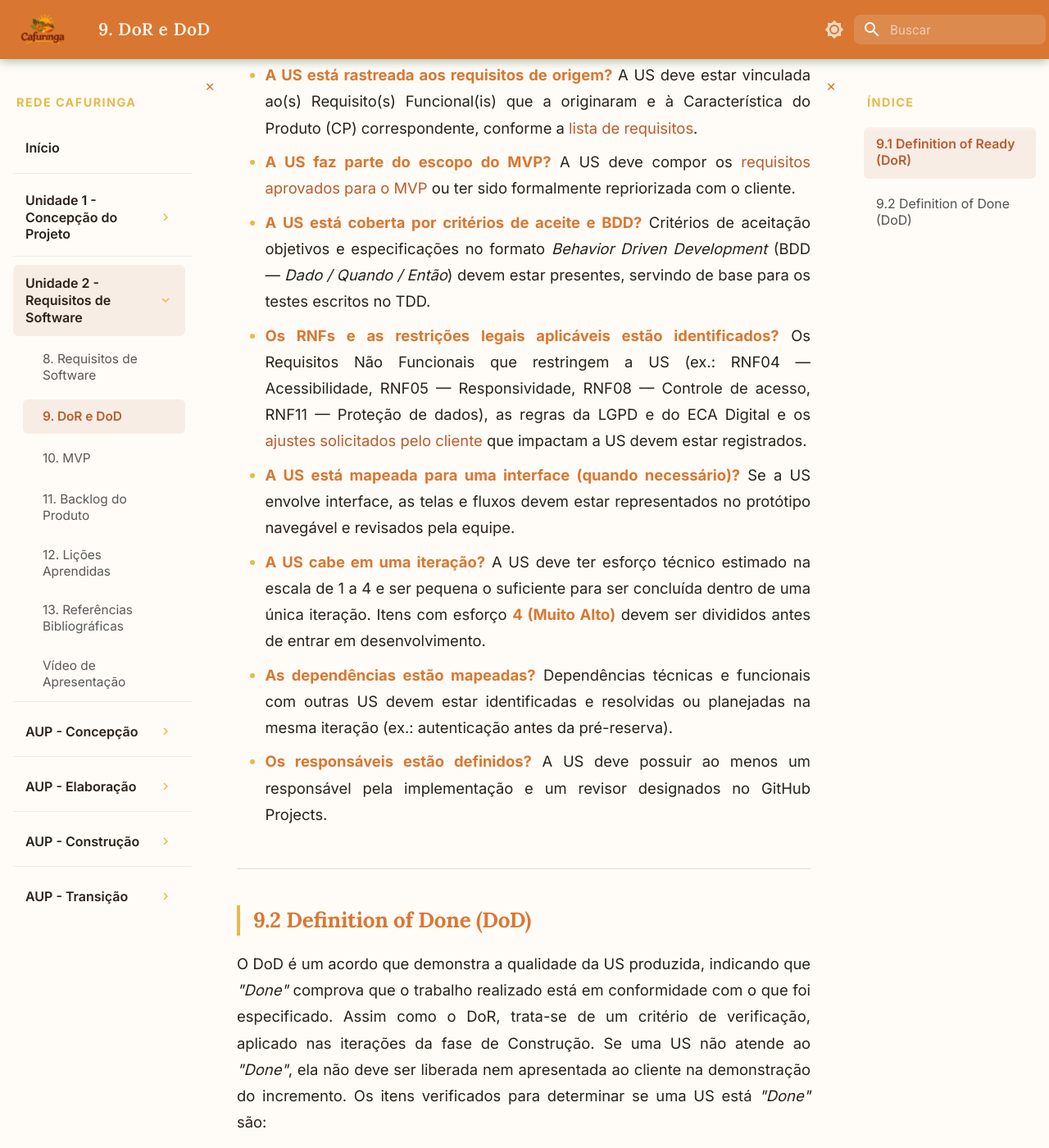
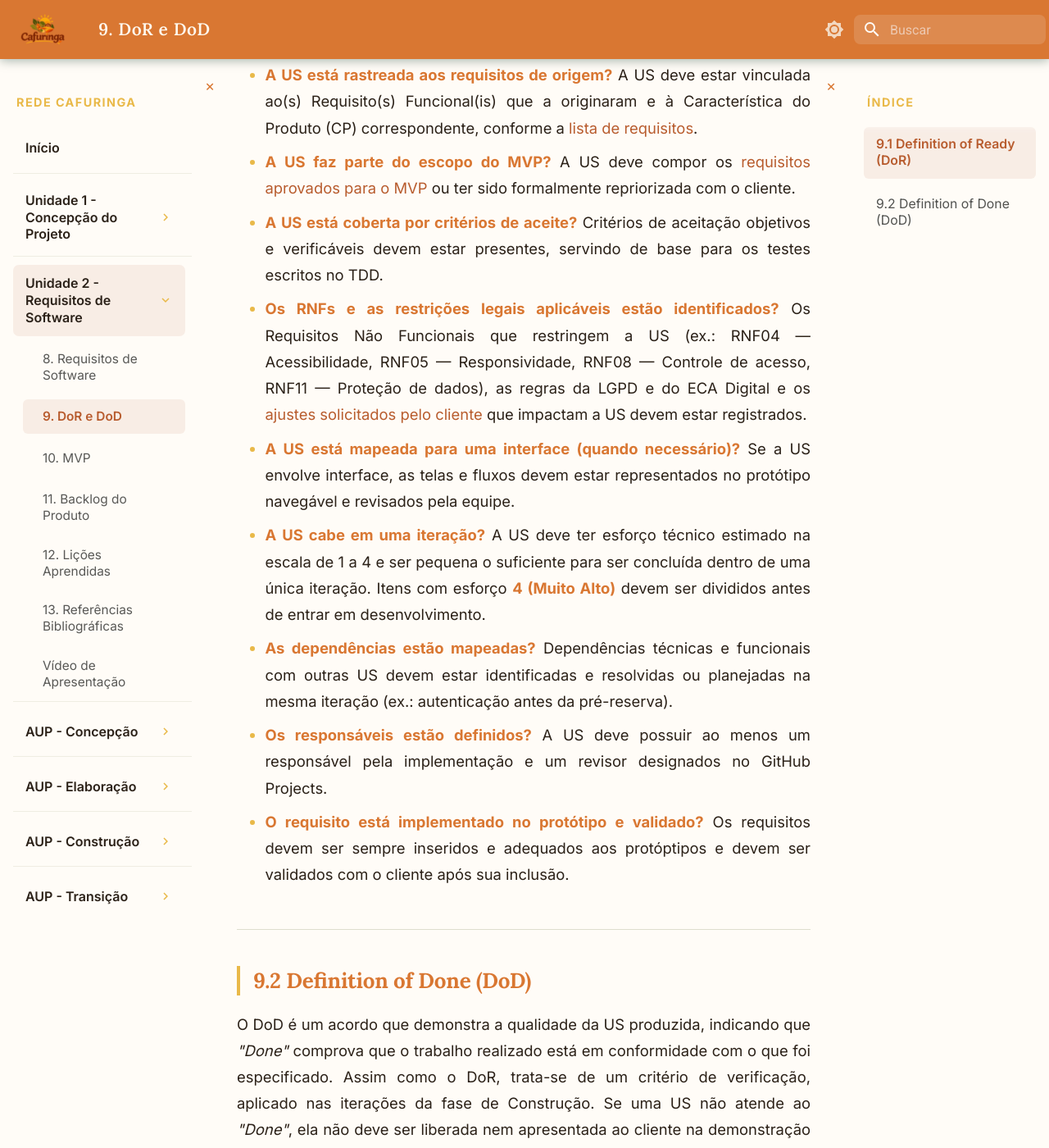
Before and after one commit to mdsreq-fga-unb/REQ-2026.2-T02-RedeCafuringa, an MkDocs documentation site: the page built from docs/unidade2/dor_dod.md, in a window 1280 px wide and 1400 px high, scrolled down 808 px. Shown: the whole window at 82% size. Built offline with MkDocs 1.6.1 and Material for MkDocs 9.7.7, drawn with Linux system fonts in a browser that asks for light colours; some of the changed text lies outside the part shown.

Commit message:
remoção de menções a bdd

```diff
--- a/docs/unidade2/dor_dod.md
+++ b/docs/unidade2/dor_dod.md
@@ -12,7 +12,7 @@ O DoR é um acordo entre a equipe Bytelab e o cliente, que atua como Dono do Pro
 
 * **A US faz parte do escopo do MVP?** A US deve compor os [requisitos aprovados para o MVP](MVP.md) ou ter sido formalmente repriorizada com o cliente.
 
-* **A US está coberta por critérios de aceite e BDD?** Critérios de aceitação objetivos e especificações no formato *Behavior Driven Development* (BDD — *Dado / Quando / Então*) devem estar presentes, servindo de base para os testes escritos no TDD.
+* **A US está coberta por critérios de aceite?** Critérios de aceitação objetivos e verificáveis devem estar presentes, servindo de base para os testes escritos no TDD.
 
 * **Os RNFs e as restrições legais aplicáveis estão identificados?** Os Requisitos Não Funcionais que restringem a US (ex.: RNF04 — Acessibilidade, RNF05 — Responsividade, RNF08 — Controle de acesso, RNF11 — Proteção de dados), as regras da LGPD e do ECA Digital e os [ajustes solicitados pelo cliente](MVP.md#75-ajustes-solicitados-pelo-cliente) que impactam a US devem estar registrados.
 
@@ -24,6 +24,8 @@ O DoR é um acordo entre a equipe Bytelab e o cliente, que atua como Dono do Pro
 
 * **Os responsáveis estão definidos?** A US deve possuir ao menos um responsável pela implementação e um revisor designados no GitHub Projects.
 
+* **O requisito está implementado no protótipo e validado?** Os requisitos devem ser sempre inseridos e adequados aos protóptipos e devem ser validados com o cliente após sua inclusão.
+
 ---
 
 ## 9.2 Definition of Done (DoD)
@@ -32,7 +34,7 @@ O DoD é um acordo que demonstra a qualidade da US produzida, indicando que *"Do
 
 * **Entrega um incremento do produto?** A funcionalidade desenvolvida deve estar integrada à branch principal, com o *build* aprovado no pipeline de CI, e disponível em ambiente de homologação, resultando em um incremento utilizável.
 
-* **Contempla os critérios de aceite estabelecidos?** Todos os critérios de aceitação definidos no DoR devem ser cumpridos, com a execução dos cenários *Dado / Quando / Então* comprovando o comportamento esperado.
+* **Contempla os critérios de aceite estabelecidos?** Todos os critérios de aceitação definidos no DoR devem ser cumpridos, garantindo que o comportamento esperado da US foi atingido.
 
 * **O desenvolvimento foi concluído integralmente?** A funcionalidade deve estar implementada de acordo com os requisitos estabelecidos e em conformidade com o protótipo navegável.
 
```
